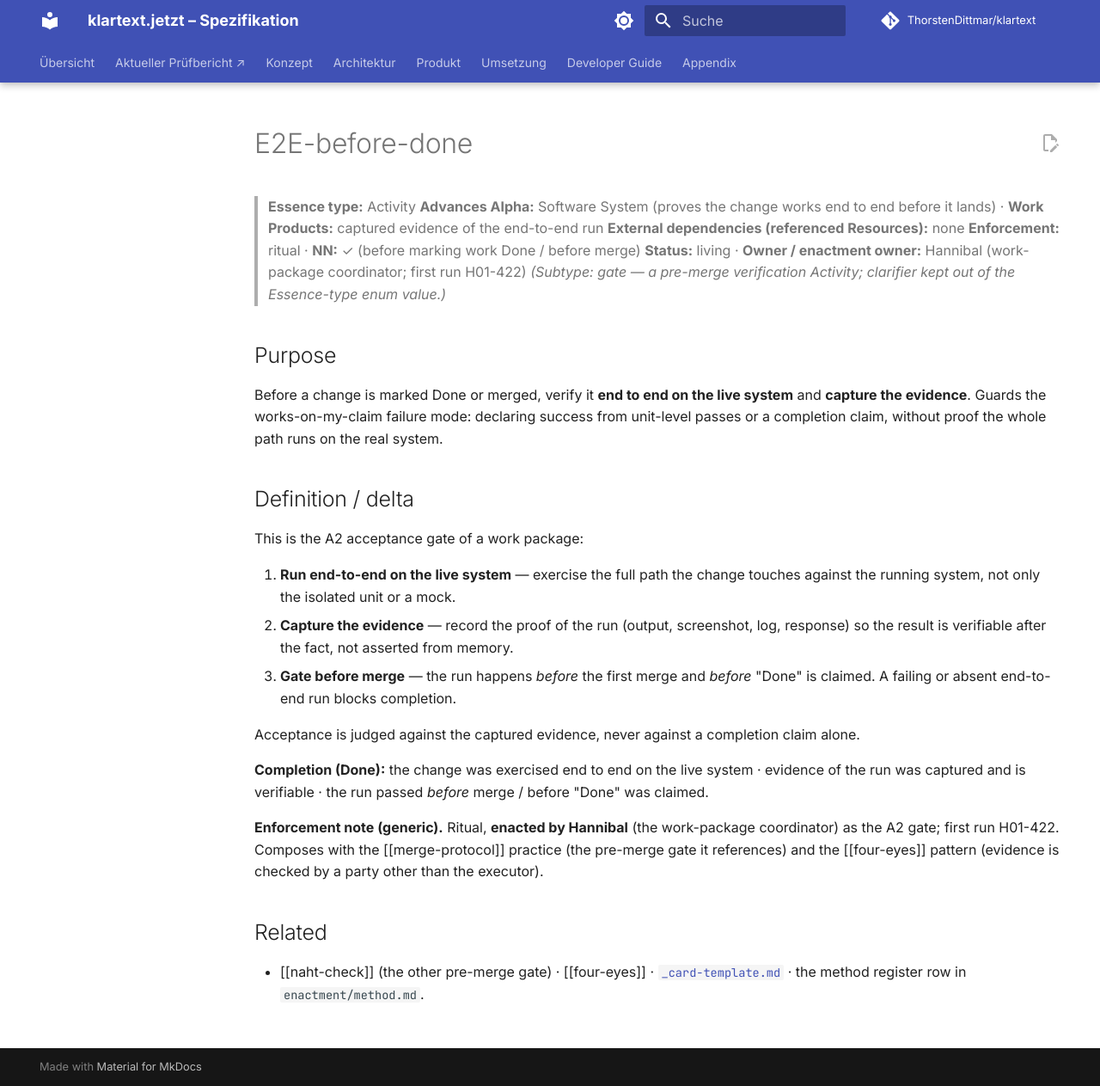
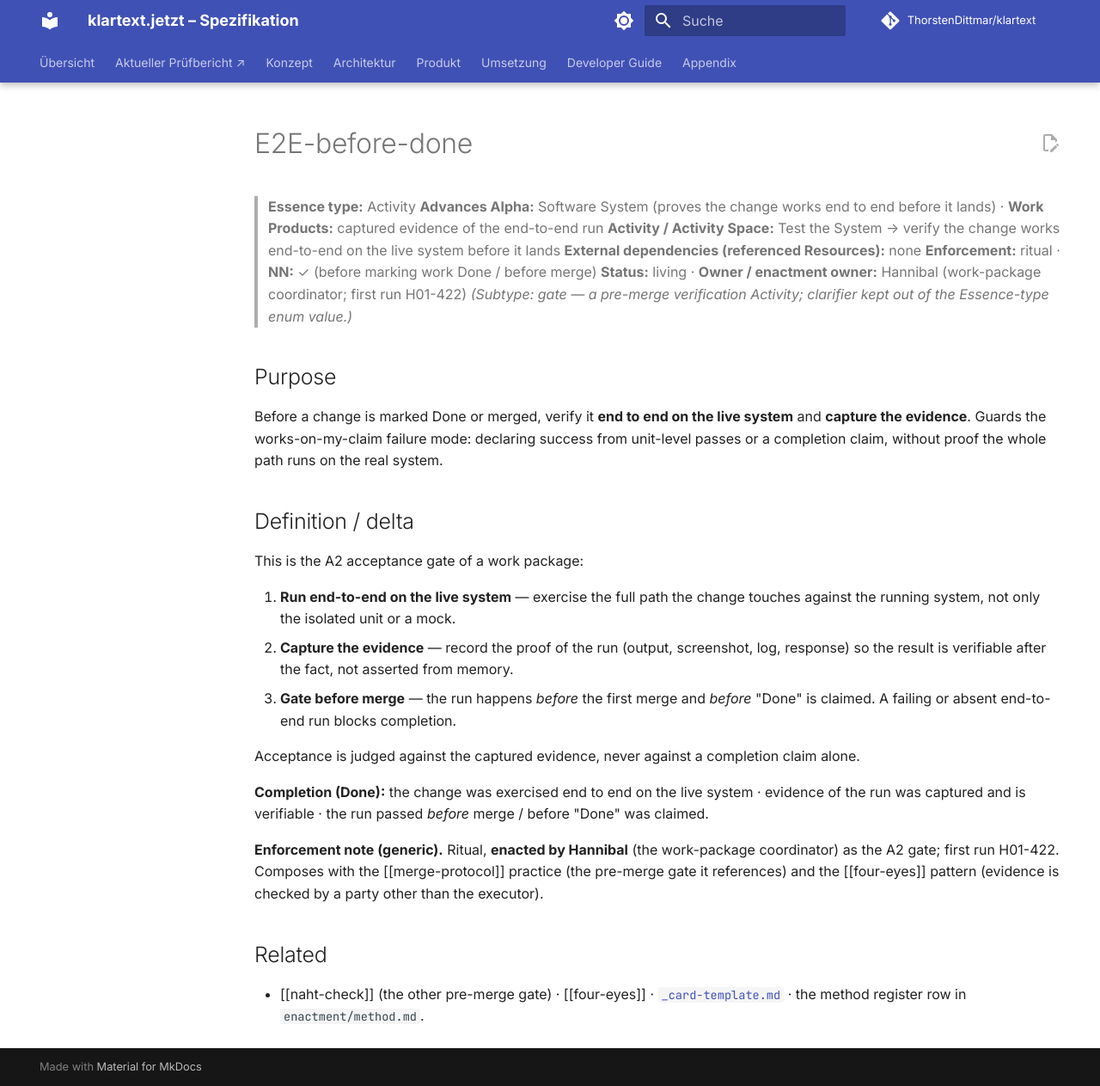
Before and after one commit to ThorstenDittmar/klartext, an MkDocs documentation site: the page built from docs/method/library/patterns/e2e-before-done.md, in a window 1280 px wide and 1263 px high. Shown: the whole window at 86% size. Built offline with MkDocs 1.6.1 and Material for MkDocs 9.7.7, drawn with Linux system fonts in a browser that asks for light colours; comment, search, counter and statistics services are not loaded.

Commit message:
fix(method): F0.2-P-E name the Activity Space the 2 gate Activities fill (SA #146)
SA non-blocking refinement: the two Activity (gate) cards stated no Activity
Space they fill. naht-check → 'Coordinate Activity'; e2e-before-done → 'Test
the System'. Sets the F0.2 pattern (an Activity names the space it fills).

Agent: oe (spawned f0.2-pe-patterns)
Co-Authored-By: Claude Opus 4.8 (1M context) <noreply@anthropic.com>

```diff
--- a/docs/method/library/patterns/e2e-before-done.md
+++ b/docs/method/library/patterns/e2e-before-done.md
@@ -2,6 +2,7 @@
 
 > **Essence type:** Activity
 > **Advances Alpha:** Software System (proves the change works end to end before it lands)  ·  **Work Products:** captured evidence of the end-to-end run
+> **Activity / Activity Space:** Test the System → verify the change works end-to-end on the live system before it lands
 > **External dependencies (referenced Resources):** none
 > **Enforcement:** ritual  ·  **NN:** ✓ (before marking work Done / before merge)
 > **Status:** living  ·  **Owner / enactment owner:** Hannibal (work-package coordinator; first run H01-422)
```
Also changed, not shown: docs/method/library/patterns/naht-check.md (+1 -0 lines).
